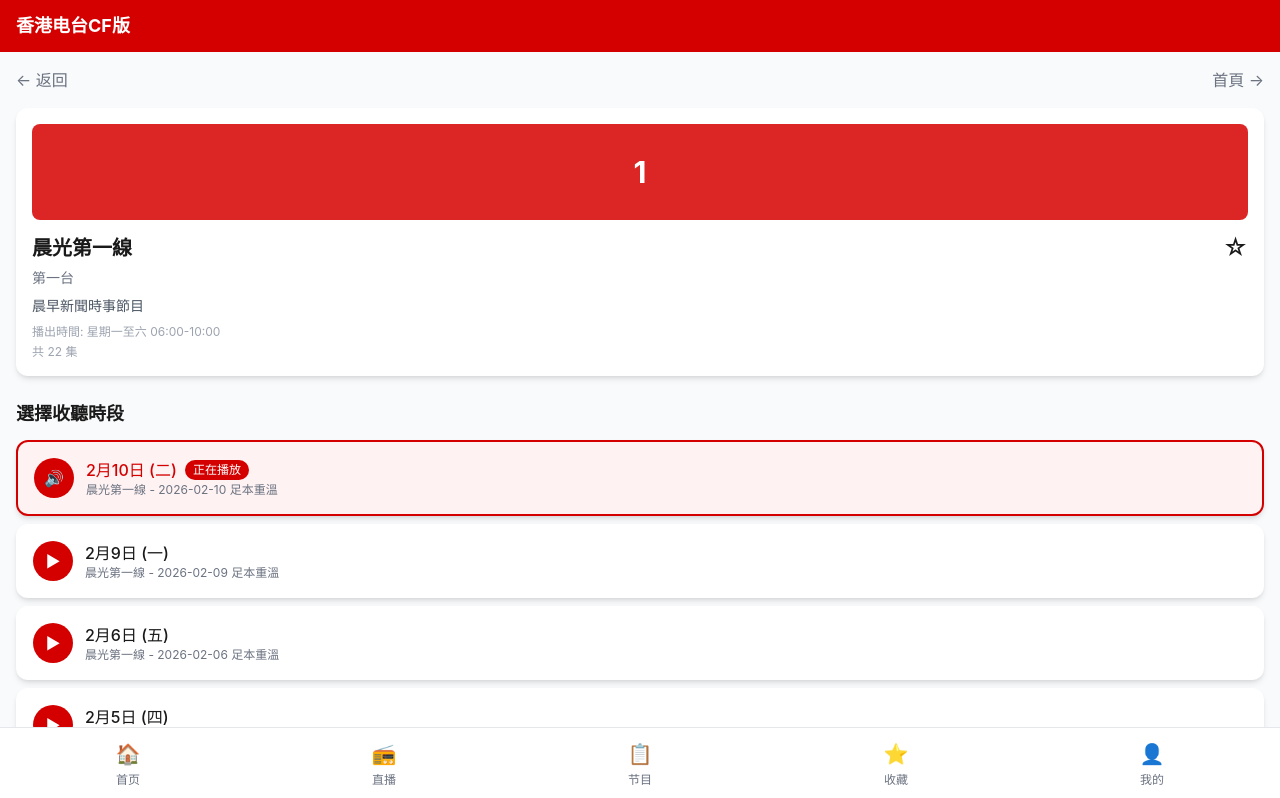
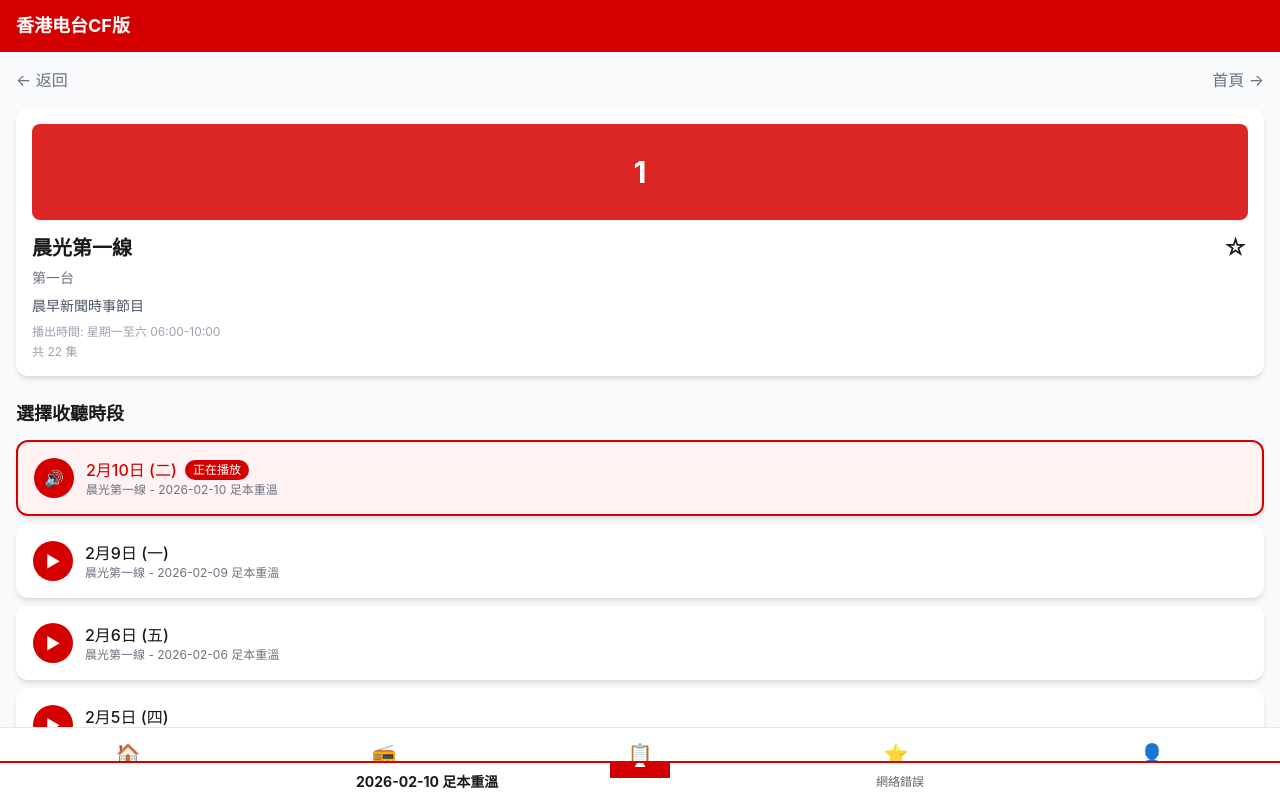
Before and after one commit to cowboy20260211/cf-rthk, a React (Vite) app: page /programs/radio1/morning in a window 1280 px wide. Shown: the top 798 px of the page. Built offline with nearby package versions, Linux system fonts and the light colour scheme; no server answers.

Commit message:
Fix player visibility and move popular/all toggle to right

```diff
--- a/src/components/Player/AudioPlayer.tsx
+++ b/src/components/Player/AudioPlayer.tsx
@@ -355,11 +355,7 @@
   };
 
   if (!currentChannel && !currentEpisode) {
-    return (
-      <div style={{ padding: '20px', textAlign: 'center', color: '#666' }}>
-        <p>底部播放器區域</p>
-      </div>
-    );
+    return null; // 不显示播放器区域
   }
 
   return (
@@ -373,11 +369,125 @@
         borderTop: '2px solid #d40000',
         zIndex: 50,
         transition: 'all 0.3s ease',
-        maxHeight: isExpanded ? '280px' : '20px',
+        maxHeight: isExpanded ? '280px' : 'auto',
         overflow: 'hidden',
       }}
     >
       {/* 顶部红色横线中间的展开/收起按钮 */}
+      <div
+        onClick={() => setIsExpanded(!isExpanded)}
+        style={{
+          position: 'absolute',
+          top: '-15px',
+          left: '50%',
+          transform: 'translateX(-50%)',
+          width: '60px',
+          height: '30px',
+          background: '#d40000',
+          borderRadius: '15px 15px 0 0',
+          display: 'flex',
+          alignItems: 'center',
+          justifyContent: 'center',
+          cursor: 'pointer',
+          zIndex: 51,
+        }}
+      >
+        <span style={{ color: 'white', fontSize: '12px' }}>{isExpanded ? '▼' : '▲'}</span>
+      </div>
+
+      {/* 收起状态：只显示标题 */}
+      {!isExpanded && (
+        <div
+          style={{
+            maxWidth: '600px',
+            margin: '0 auto',
+            padding: '8px 16px',
+            display: 'flex',
+            alignItems: 'center',
+          }}
+        >
+          <div style={{ flex: 1, overflow: 'hidden' }}>
+            <div
+              style={{
+                fontWeight: 'bold',
+                fontSize: '14px',
+                whiteSpace: 'nowrap',
+                overflow: 'hidden',
+                textOverflow: 'ellipsis',
+              }}
+            >
+              {getDisplayName()}
+            </div>
+          </div>
+          <div style={{ fontSize: '12px', color: '#666' }}>{status}</div>
+        </div>
+      )}
+
+      {/* 展开状态：显示完整播放器 */}
+      {isExpanded && (
+        <div
+          style={{
+            maxWidth: '600px',
+            margin: '0 auto',
+            padding: '20px',
+          }}
+        >
+          <div style={{ marginBottom: '16px', textAlign: 'center' }}>
+            <div style={{ fontWeight: 'bold', fontSize: '16px' }}>{getDisplayName()}</div>
+            <div style={{ fontSize: '12px', color: '#666' }}>{getDisplayDesc()}</div>
+            <div style={{ fontSize: '12px', color: '#d40000', marginTop: '4px' }}>{status}</div>
+            {errorMsg && (
+              <div style={{ fontSize: '12px', color: '#999', marginTop: '4px' }}>{errorMsg}</div>
+            )}
+          </div>
+
+          {/* 播放按钮 */}
+          <div style={{ display: 'flex', justifyContent: 'center', marginBottom: '16px' }}>
+            <button
+              onClick={handlePlay}
+              style={{
+                width: '56px',
+                height: '56px',
+                borderRadius: '50%',
+                background: '#d40000',
+                color: 'white',
+                border: 'none',
+                cursor: 'pointer',
+                display: 'flex',
+                alignItems: 'center',
+                justifyContent: 'center',
+                fontSize: '24px',
+              }}
+            >
+              {isPaused ? '▶' : '⏸'}
+            </button>
+          </div>
+
+          {/* 进度条 */}
+          {currentEpisode && (
+            <div style={{ display: 'flex', alignItems: 'center', gap: '8px' }}>
+              <span style={{ fontSize: '12px', color: '#666', minWidth: '40px' }}>
+                {formatTime(startOffset)}
+              </span>
+              <input
+                type='range'
+                min='0'
+                max={hlsDuration || currentEpisode.duration || 3600}
+                value={startOffset}
+                onChange={handleTimeChange}
+                onMouseUp={handleTimeChangeEnd}
+                onTouchEnd={handleTimeChangeEnd}
+                style={{ flex: 1, cursor: 'pointer' }}
+              />
+              <span
+                style={{ fontSize: '12px', color: '#666', minWidth: '40px', textAlign: 'right' }}
+              >
+                {formatTime(hlsDuration || currentEpisode.duration || 3600)}
+              </span>
+            </div>
+          )}
+        </div>
+      )}
       <div
         onClick={() => setIsExpanded(!isExpanded)}
         style={{
--- a/src/pages/programs/Programs.tsx
+++ b/src/pages/programs/Programs.tsx
@@ -70,9 +70,22 @@
         <div className='w-16'></div>
       </div>
 
-      <div className='flex gap-2 mb-4 overflow-x-auto pb-2'>
-        {/* 热门/全部 切换 */}
-        <div className='flex gap-1 mr-2'>
+      <div className='flex gap-2 mb-4 overflow-x-auto pb-2 items-center'>
+        {/* 频道选择 */}
+        {channels.map(channel => (
+          <button
+            key={channel.id}
+            onClick={() => setSelectedChannel(channel.id)}
+            className={`px-4 py-2 rounded-full whitespace-nowrap transition-colors ${
+              selectedChannel === channel.id
+                ? 'bg-rthk-red text-white'
+                : 'bg-gray-200 text-gray-700 hover:bg-gray-300'
+            }`}
+          >
+            {channel.name}
+          </button>
+        ))}
+        <div className='flex gap-1 ml-auto flex-shrink-0'>
           <button
             onClick={() => setViewMode('popular')}
             className={`px-3 py-2 rounded-full whitespace-nowrap transition-colors text-sm ${
@@ -94,20 +107,6 @@
             全部
           </button>
         </div>
-        {/* 频道选择 */}
-        {channels.map(channel => (
-          <button
-            key={channel.id}
-            onClick={() => setSelectedChannel(channel.id)}
-            className={`px-4 py-2 rounded-full whitespace-nowrap transition-colors ${
-              selectedChannel === channel.id
-                ? 'bg-rthk-red text-white'
-                : 'bg-gray-200 text-gray-700 hover:bg-gray-300'
-            }`}
-          >
-            {channel.name}
-          </button>
-        ))}
       </div>
 
       <input
```
